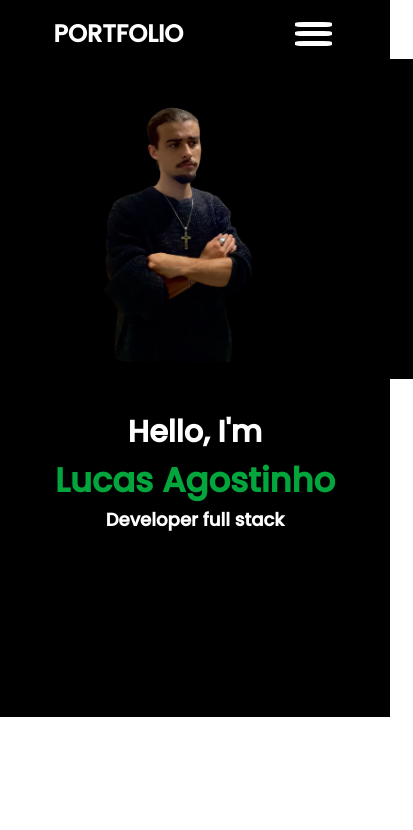
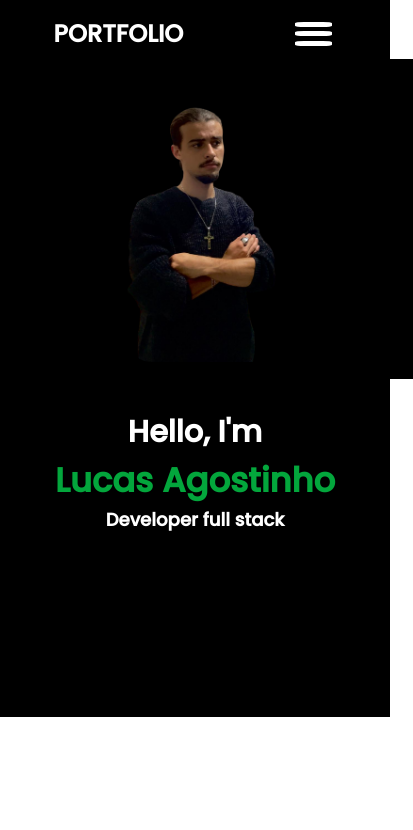
Before and after one commit to LucasBelgamann/Port-lucas, a React (Vite) app in the folder my-vue-app/: page / in a window 390 px wide. Shown: the top 830 px of the page, 413 px wide, since content can reach past the window. Built offline with nearby package versions, Linux system fonts and the light colour scheme.

Commit message:
margin foto

```diff
--- a/my-vue-app/src/main/Main.css
+++ b/my-vue-app/src/main/Main.css
@@ -59,4 +59,7 @@
       .name h4 {
         font-size: 1.5rem;
       }
+      .foto-perfil {
+        margin-left: 10rem;
+      }
   };
```
